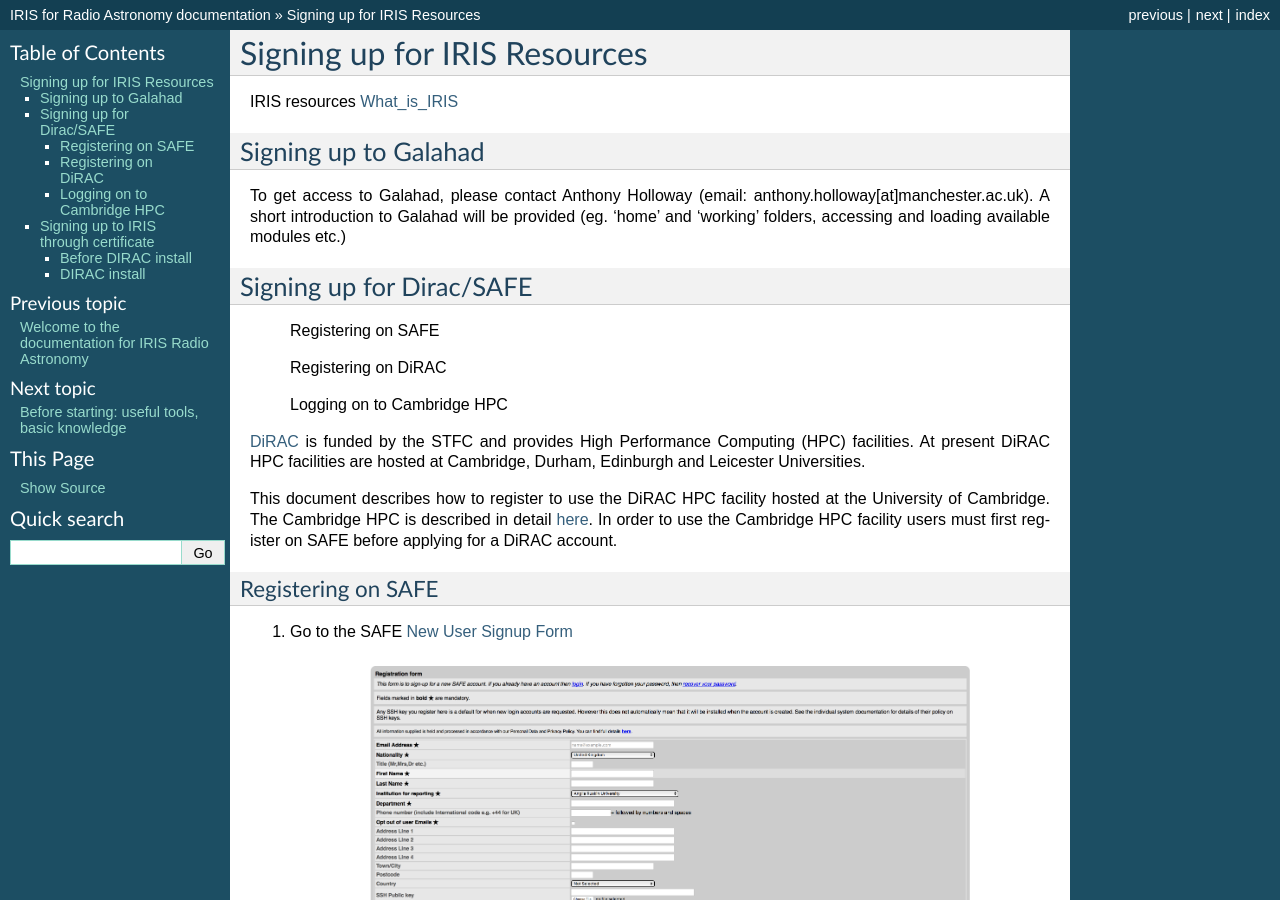
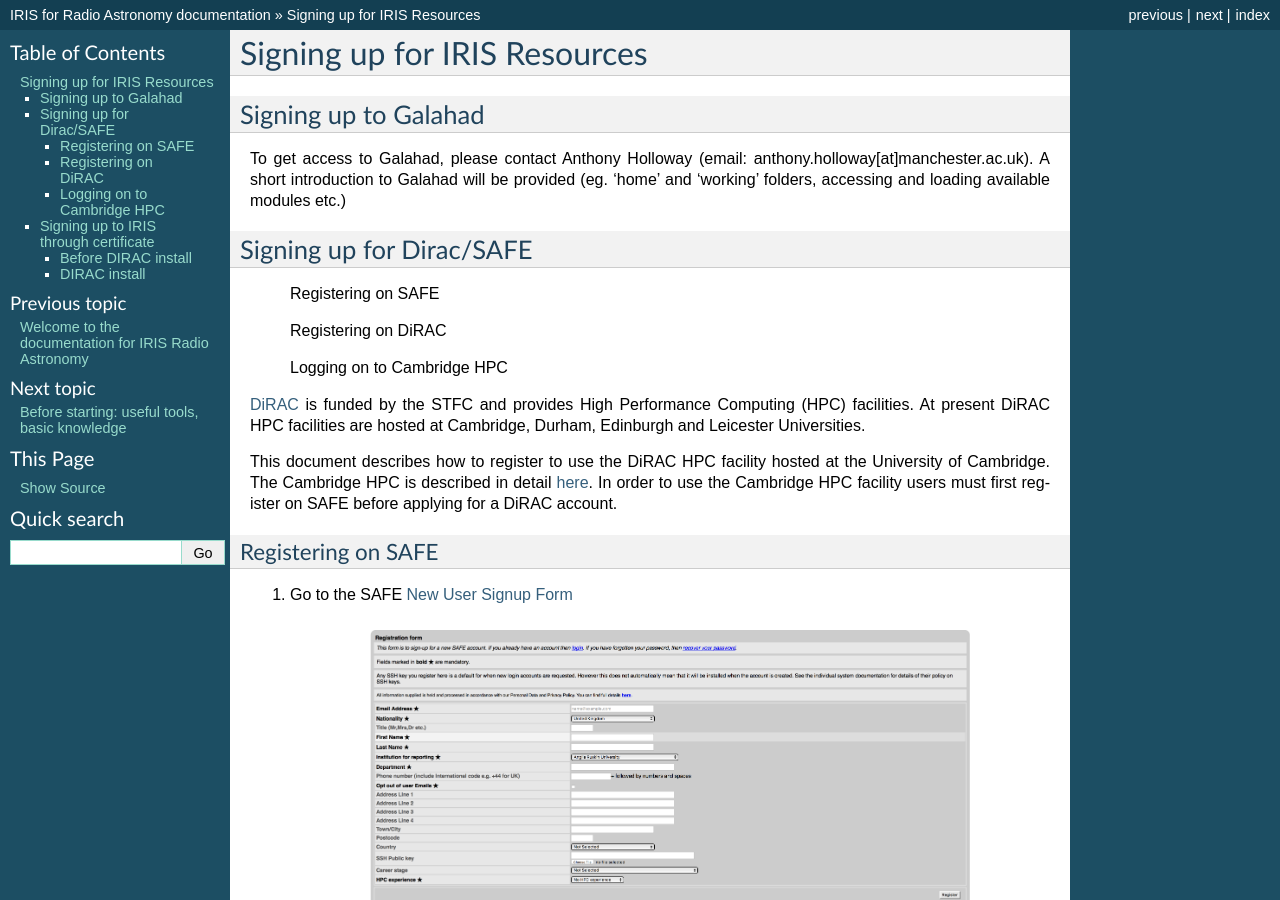
Before and after one commit to cimpani/IRISDocumentation, a Sphinx documentation site: the page built from source/signupIR.rst, in a window 1280 px wide and 900 px high. Built offline with Sphinx 7.4.7, drawn with Linux system fonts in a browser that asks for light colours.

Commit message:
Update signupIR.rst

```diff
--- a/source/signupIR.rst
+++ b/source/signupIR.rst
@@ -2,8 +2,6 @@
 Signing up for IRIS Resources
 =============================
 
-
-IRIS resources `What_is_IRIS <https://www.iris.ac.uk/>`__
 
 
 Signing up to Galahad
```
